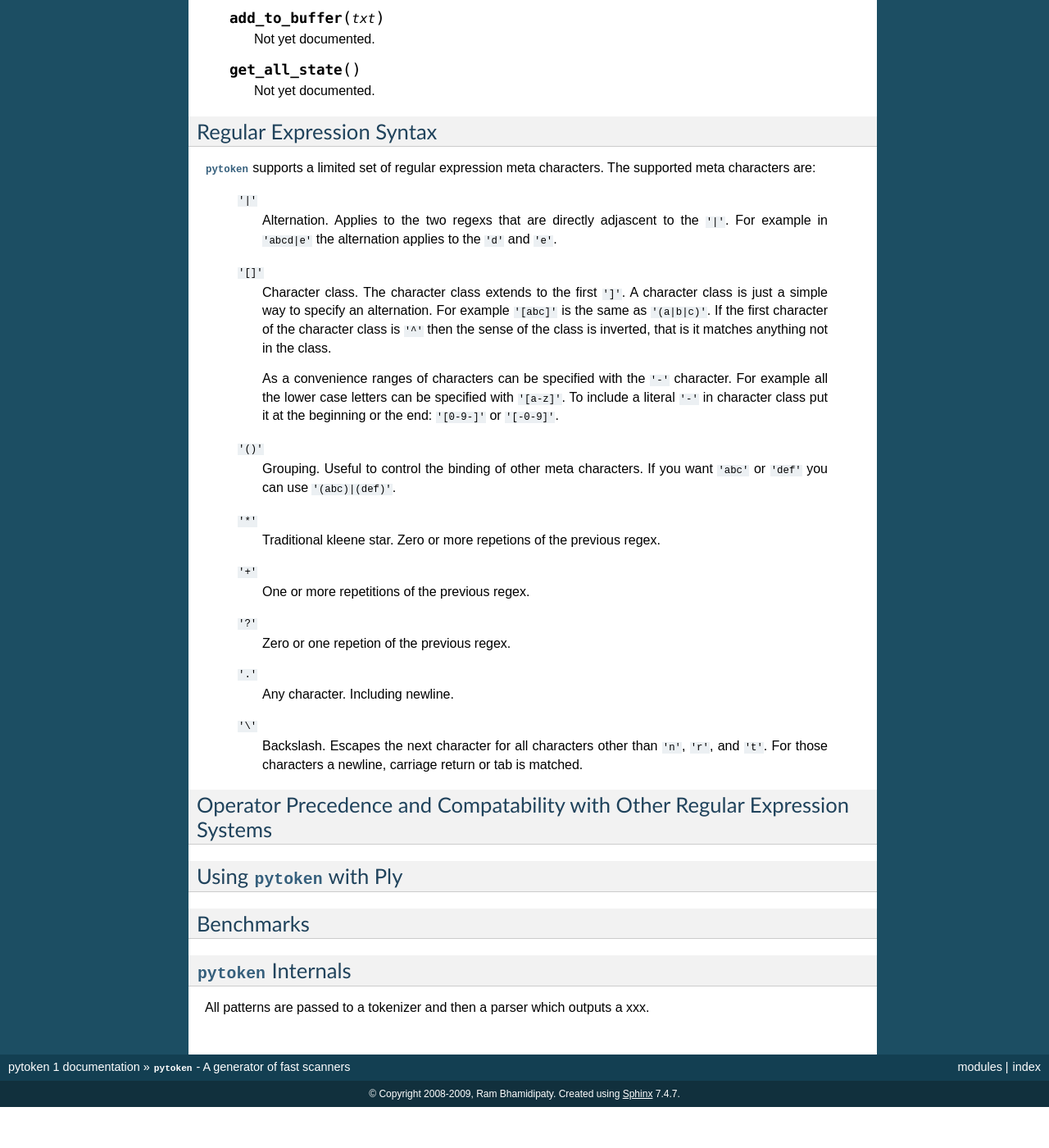
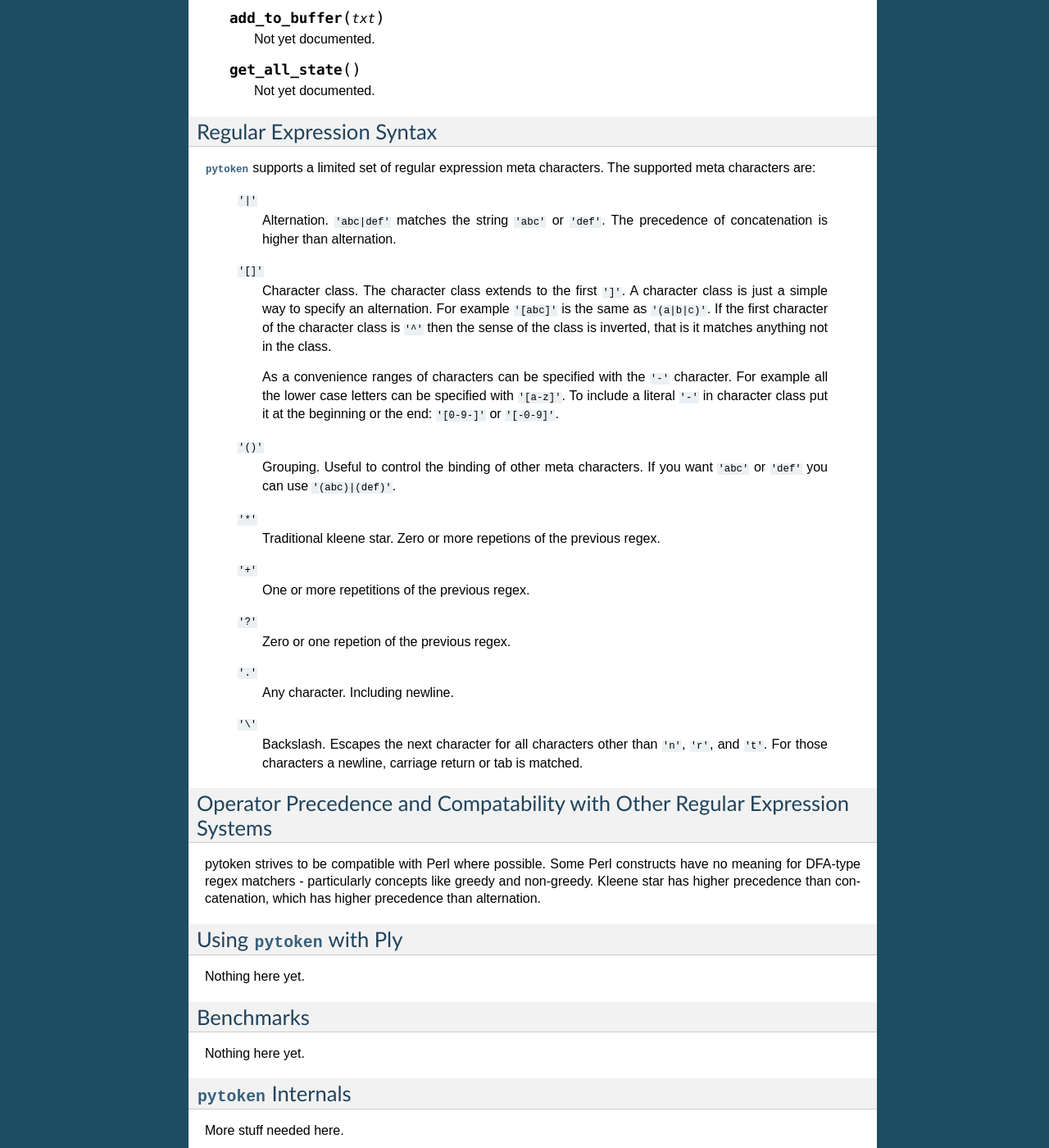
Before and after one commit to zurgzurg/pytoken, a Sphinx documentation site: the page built from doc/index.rst, in a window 1280 px wide and 1400 px high, scrolled down 3151 px. Shown: the whole window at 82% size. Built offline with Sphinx 7.4.7, drawn with Linux system fonts in a browser that asks for light colours; before the commit the page ends 4501 px from its top, so only the background shows below that.

Commit message:
minor doc updates

```diff
--- a/doc/index.rst
+++ b/doc/index.rst
@@ -231,9 +231,8 @@
 The supported meta characters are:
 
   ``'|'``
-    Alternation. Applies to the two regexs that are directly adjascent to the
-    ``'|'``. For example in ``'abcd|e'`` the alternation applies to the ``'d'``
-    and ``'e'``.
+    Alternation. ``'abc|def'`` matches the string ``'abc'`` or ``'def'``.
+    The precedence of concatenation is higher than alternation.
 
   ``'[]'``
     Character class. The character class extends to the first ``']'``. A
@@ -270,16 +269,21 @@
 
 Operator Precedence and Compatability with Other Regular Expression Systems
 ---------------------------------------------------------------------------
+pytoken strives to be compatible with Perl where possible. Some Perl
+constructs have no meaning for DFA-type regex matchers - particularly
+concepts like greedy and non-greedy. Kleene star has higher precedence
+than concatenation, which has higher precedence than alternation.
 
 
 Using :mod:`pytoken` with Ply
 --------------------------------
+Nothing here yet.
 
 Benchmarks
 ----------
+Nothing here yet.
+
 
 :mod:`pytoken` Internals
 ------------------------
-
-All patterns are passed to a tokenizer and then a parser which outputs
-a xxx.
+More stuff needed here.
```
